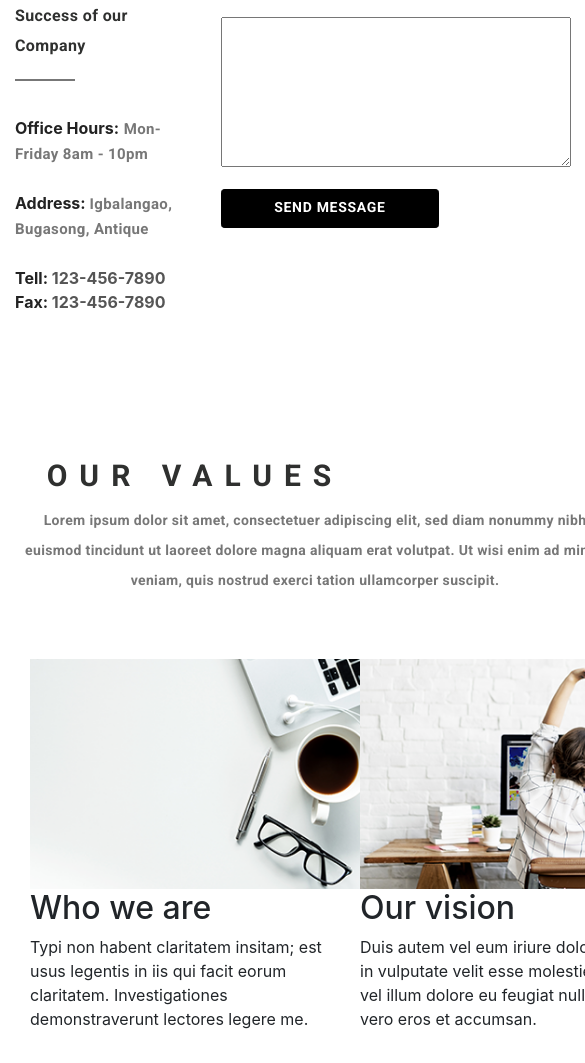
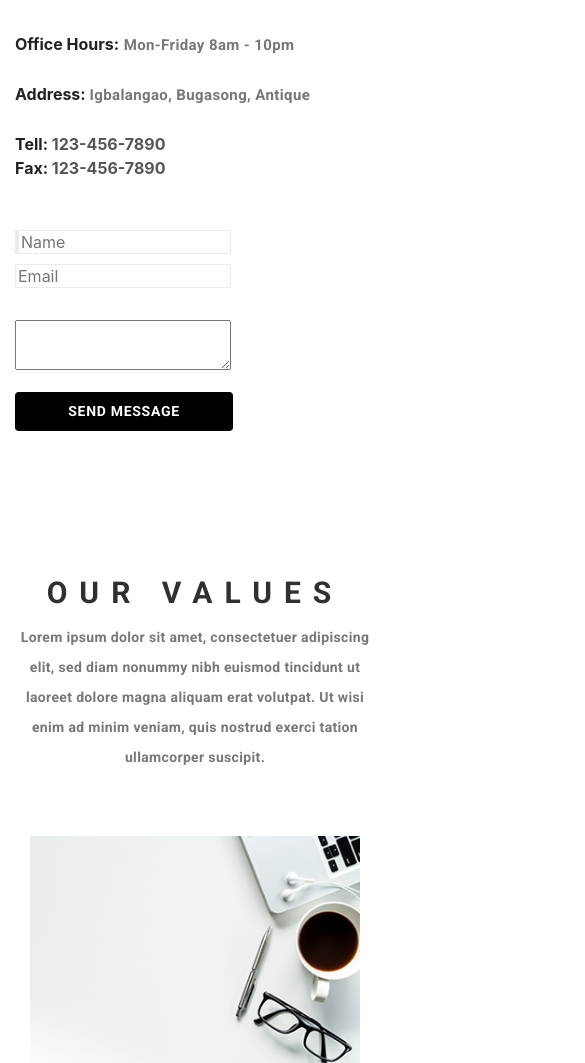
Before and after one commit to Zh1gul/MyProject, a plain HTML site: page contact.html in a window 390 px wide. Shown: the part 340-1403 px from the top of the page, 585 px wide, since content can reach past the window. Drawn offline with nearby package versions, Linux system fonts and the light colour scheme.

Commit message:
Сделан адаптив на телефон на всем сайте

```diff
--- a/sass/blocks/_contact.sass
+++ b/sass/blocks/_contact.sass
@@ -4,9 +4,6 @@
   &-info-form
     display: flex
     justify-content: space-between
-  &-form-big
-    display: flex
-    flex-direction: column
 .info
   margin-top: 87px
   &-h1
@@ -117,3 +114,24 @@ textarea
     height: 230px
 .cards
   width: 330px
+@media ( max-width: 500px )
+  .form
+    margin: auto
+    margin-top: 50px
+  .values
+    &-images
+      flex-direction: column
+    &-info
+      width: 100%
+  .box
+    &-info-form
+      flex-direction: column
+  .form
+    &-mini
+      width: 60%
+      height: 100%
+    &-name
+      margin-bottom: 10px
+  textarea
+    width: 60%
+    height: 50px
--- a/sass/blocks/_header.sass
+++ b/sass/blocks/_header.sass
@@ -97,3 +97,6 @@
     &__links
       font-size: 10px
       margin-left: 5px
+      &:hover
+        &::before
+          display: none
```
Also changed, not shown: css/style.css, 1 other file.
